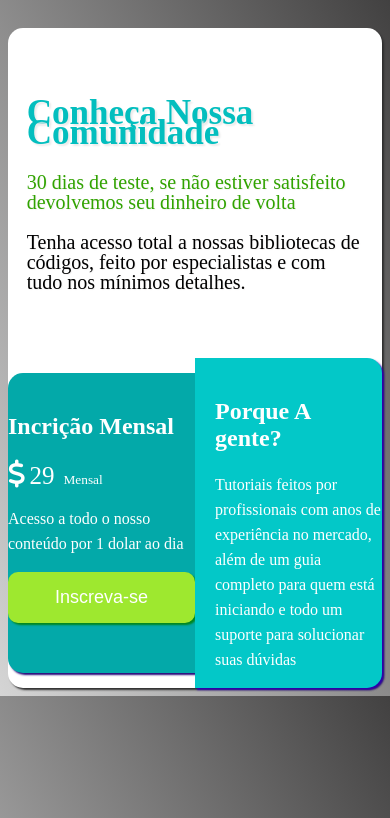
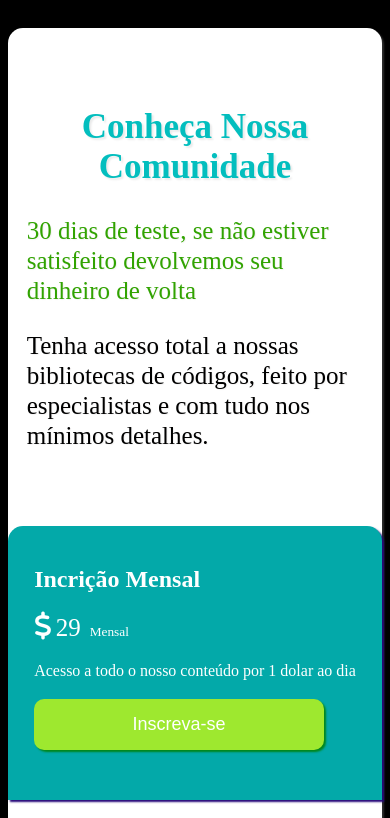
Before and after one commit to leoss29/Grid-Precos, a plain HTML site: page index.html in a window 390 px wide. Shown: the top 818 px of the page. Drawn offline with Linux system fonts and the light colour scheme.

Commit message:
responsivo finalizado, projeto pronto

```diff
--- a/estilo.css
+++ b/estilo.css
@@ -7,6 +7,11 @@ body {
 
     background: linear-gradient( to top right, rgb(213, 213, 213), rgb(66, 65, 65));
     padding-top: 20px;
+}
+
+button {
+
+    cursor: pointer;
 }
 
 .grid {
--- a/index.html
+++ b/index.html
@@ -10,6 +10,7 @@
     <meta name="author" content="Leonardo Souza">
     <link rel="stylesheet" href="estilo.css">
     <link rel="stylesheet" href="https://cdnjs.cloudflare.com/ajax/libs/font-awesome/6.1.1/css/all.min.css">
+    <link rel="stylesheet" href="responsividade.css">
     <title>Grid-Preços</title>
 </head>
 
--- /dev/null
+++ b/responsividade.css
@@ -0,0 +1,53 @@
+@media only screen and (max-width:500px) {
+
+    .info {
+
+        flex-direction: column;
+    }
+
+    .inscricao {
+
+        width: 100%;
+        border-radius:15px 15px 0 0;
+    }
+
+    .nos {
+
+        width: 100%;
+        margin-top: 20px;
+        border-radius: 15px 15px 0 0;
+    }
+
+    .bem-vindos p {
+
+        font-size: 25px;
+        line-height: 30px;
+    }
+
+    .bem-vindos h1{
+
+        line-height: 40px;
+        text-align: center;
+    }
+
+   body {
+
+      background: black;
+   }
+
+}
+
+
+
+
+
+@media only screen and (max-width:670px){
+
+    .inscricao button{
+
+        width: 90%;
+        margin: auto;
+        transition: none;
+    }
+
+}
```
